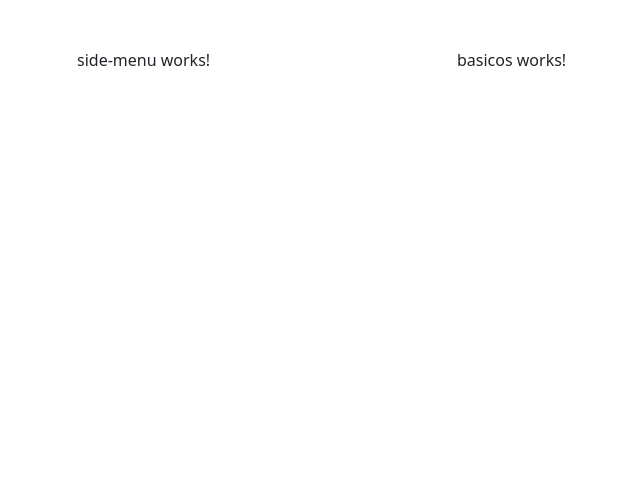
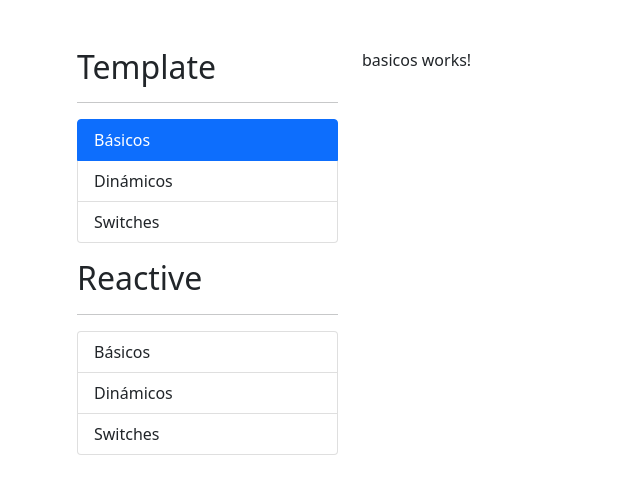
Before and after one commit to MiguelGonzalezAlvarez/Web-Formularios, an Angular app: page /template/basicos in a window 1280 px wide. Shown: the top 494 px of the page, without its empty margins (5-645 px from the left). Built offline with nearby package versions, Linux system fonts and the light colour scheme.

Commit message:
feat: create side menu for routing

```diff
--- a/src/app/app.component.html
+++ b/src/app/app.component.html
@@ -1,5 +1,5 @@
 <div class="row mt-5">
-    <div class="col-4">
+    <div class="col-3">
         <app-side-menu></app-side-menu>
     </div>
     <div class="col">
--- a/src/app/shared/shared.module.ts
+++ b/src/app/shared/shared.module.ts
@@ -1,6 +1,8 @@
 import { NgModule } from '@angular/core';
 import { CommonModule } from '@angular/common';
+import { RouterModule } from '@angular/router';
 import { SideMenuComponent } from './side-menu/side-menu.component';
+
 
 
 
@@ -9,7 +11,8 @@
     SideMenuComponent
   ],
   imports: [
-    CommonModule
+    CommonModule,
+    RouterModule
   ],
   exports: [
     SideMenuComponent
--- a/src/app/shared/side-menu/side-menu.component.html
+++ b/src/app/shared/side-menu/side-menu.component.html
@@ -1 +1,17 @@
-<p>side-menu works!</p>
+<h2>Template</h2>
+<hr>
+
+<ul class="list-group">
+    <li class="list-group-item" *ngFor="let item of templateMenu" [routerLink]="[item.ruta]" routerLinkActive="active">
+        {{item.texto}}
+    </li>
+</ul>
+
+<h2 class="mt-3">Reactive</h2>
+<hr>
+
+<ul class="list-group">
+    <li class="list-group-item" *ngFor="let item of reactiveMenu" [routerLink]="[item.ruta]" routerLinkActive="active">
+        {{item.texto}}
+    </li>
+</ul>
--- a/src/app/shared/side-menu/side-menu.component.ts
+++ b/src/app/shared/side-menu/side-menu.component.ts
@@ -1,4 +1,9 @@
-import { Component, OnInit } from '@angular/core';
+import { Component } from '@angular/core';
+
+interface MenuItem {
+  texto: string;
+  ruta: string;
+}
 
 @Component({
   selector: 'app-side-menu',
@@ -6,11 +11,20 @@
   styles: [
   ]
 })
-export class SideMenuComponent implements OnInit {
+export class SideMenuComponent {
 
-  constructor() { }
+  templateMenu: MenuItem[] = [
+    { texto: 'Básicos', ruta: './template/basicos' },
+    { texto: 'Dinámicos', ruta: './template/dinamicos' },
+    { texto: 'Switches', ruta: './template/switches' }
+  ];
 
-  ngOnInit(): void {
-  }
+  reactiveMenu: MenuItem[] = [
+    { texto: 'Básicos', ruta: './reactive/basicos' },
+    { texto: 'Dinámicos', ruta: './reactive/dinamicos' },
+    { texto: 'Switches', ruta: './reactive/switches' }
+  ];
+
+
 
 }
--- a/src/app/template/template-routing.module.ts
+++ b/src/app/template/template-routing.module.ts
@@ -9,8 +9,8 @@
     path: '',
     children: [
       { path: 'basicos', component: BasicosComponent },
-      { path: 'basicos', component: DinamicosComponent },
-      { path: 'basicos', component: SwitchesComponent },
+      { path: 'dinamicos', component: DinamicosComponent },
+      { path: 'switches', component: SwitchesComponent },
       { path: '**', redirectTo: 'basicos' }
     ]
   }
```
